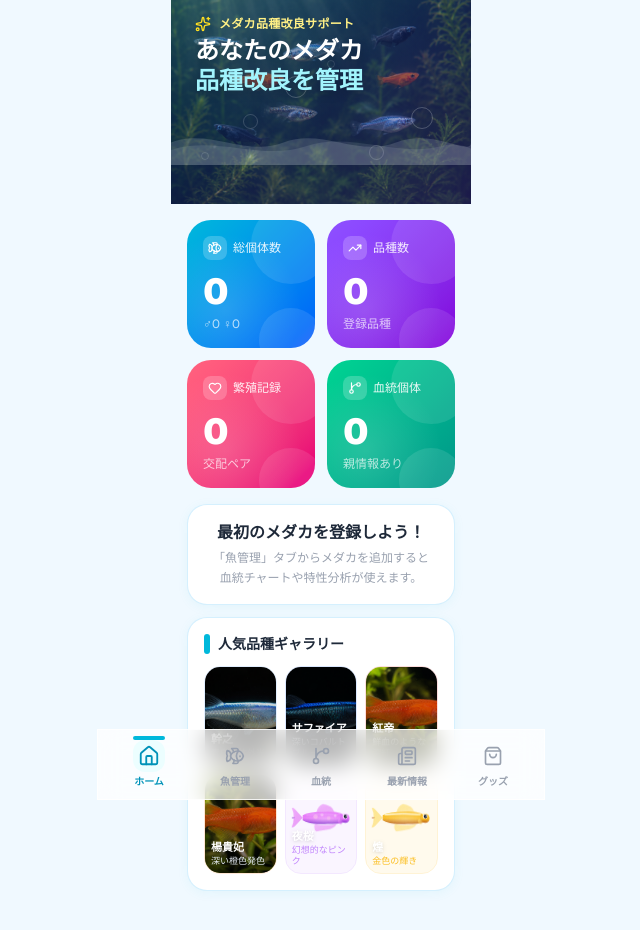
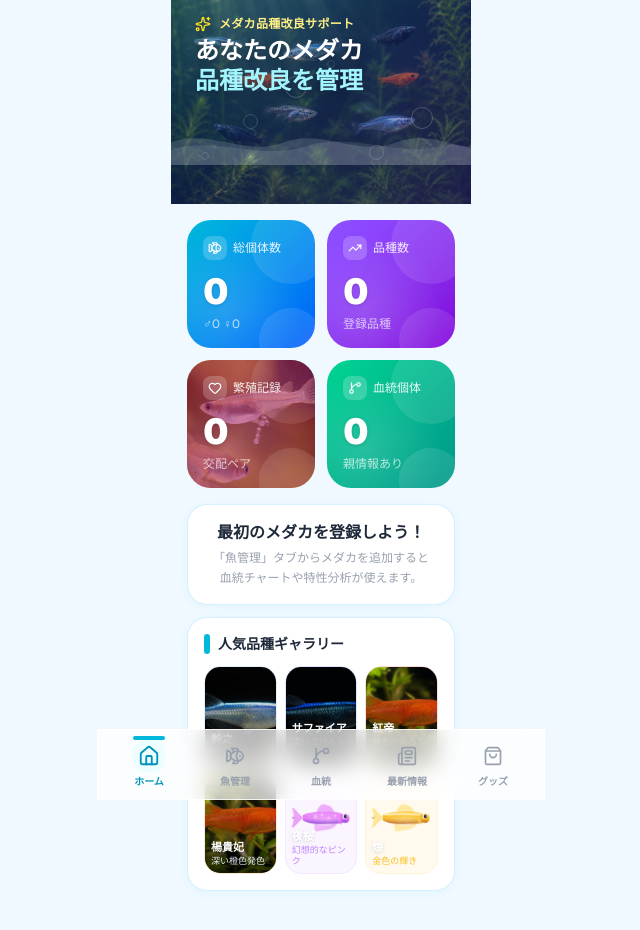
Before and after one commit to yakuminofarm/rises-fish, a Next.js app: page / in a window 1280 px wide. Shown: the top 930 px of the page, without its empty margins (319-959 px from the left). Built offline with nearby package versions, Linux system fonts and the light colour scheme.

Commit message:
Add egg-bearing photo to breeding stat card and column article
- StatCard for 繁殖記録 now shows real egg-bearing medaka photo as background
- Column article about 稚魚の生存率 uses egg-bearing photo instead of kotei

https://claude.ai/code/session_014rcH2RDzQKxZkXnhN8psNH

```diff
--- a/src/components/tabs/HomeTab.tsx
+++ b/src/components/tabs/HomeTab.tsx
@@ -12,15 +12,26 @@ function StatCard({
   sub,
   gradient,
   icon: Icon,
+  photoUrl,
 }: {
   label: string;
   value: number | string;
   sub?: string;
   gradient: string;
   icon: React.ElementType;
+  photoUrl?: string;
 }) {
   return (
-    <div className={`relative overflow-hidden rounded-3xl p-4 text-white ripple-container ${gradient}`}>
+    <div className={`relative overflow-hidden rounded-3xl p-4 text-white ripple-container ${!photoUrl ? gradient : ""}`}>
+      {/* 実写背景（オプション） */}
+      {photoUrl && (
+        <>
+          <img src={photoUrl} alt={label}
+            className="absolute inset-0 w-full h-full object-cover object-center" />
+          <div className="absolute inset-0 bg-gradient-to-br from-rose-900/70 via-pink-800/55 to-rose-900/65" />
+        </>
+      )}
+      {/* 装飾円 */}
       <div className="absolute -right-4 -top-4 w-20 h-20 rounded-full bg-white/10" />
       <div className="absolute -right-2 -bottom-6 w-16 h-16 rounded-full bg-white/10" />
       <div className="relative z-10">
@@ -30,7 +41,7 @@ function StatCard({
           </div>
           <span className="text-xs font-medium opacity-90">{label}</span>
         </div>
-        <p className="text-4xl font-black tracking-tight">{value}</p>
+        <p className="text-4xl font-black tracking-tight drop-shadow">{value}</p>
         {sub && <p className="text-xs opacity-70 mt-1">{sub}</p>}
       </div>
     </div>
@@ -141,7 +152,8 @@ export function HomeTab() {
           <StatCard label="品種数" value={varieties} sub="登録品種"
             gradient="bg-gradient-to-br from-violet-500 to-purple-700" icon={TrendingUp} />
           <StatCard label="繁殖記録" value={breedingRecords.length} sub="交配ペア"
-            gradient="bg-gradient-to-br from-rose-400 to-pink-600" icon={Heart} />
+            gradient="bg-gradient-to-br from-rose-400 to-pink-600" icon={Heart}
+            photoUrl="/medaka/egg-bearing.jpg" />
           <StatCard
             label="血統個体"
             value={medakas.filter((m) => m.parentIds?.father || m.parentIds?.mother).length}
--- a/src/lib/mockData.ts
+++ b/src/lib/mockData.ts
@@ -287,7 +287,7 @@ export const mockColumns: ColumnArticle[] = [
       "与える量は「30分で食べきれる量」が目安。食べ残しが底に溜まると水質悪化が起き、稚魚が一気に落ちます。スポイトで底のゴミを毎日取り除くことも欠かせません。",
       "生後2週間を乗り越えれば、あとは一気に強くなります。最初の壁を超えるための丁寧な管理が、その後の大きな差を生みます。",
     ],
-    imageUrl: MEDAKA_PHOTOS.kotei,
+    imageUrl: "/medaka/egg-bearing.jpg",
     category: "繁殖技術",
     publishedAt: "2024-06-03",
     readMinutes: 6,
```
Also changed, not shown: public/medaka/egg-bearing.jpg (added).
